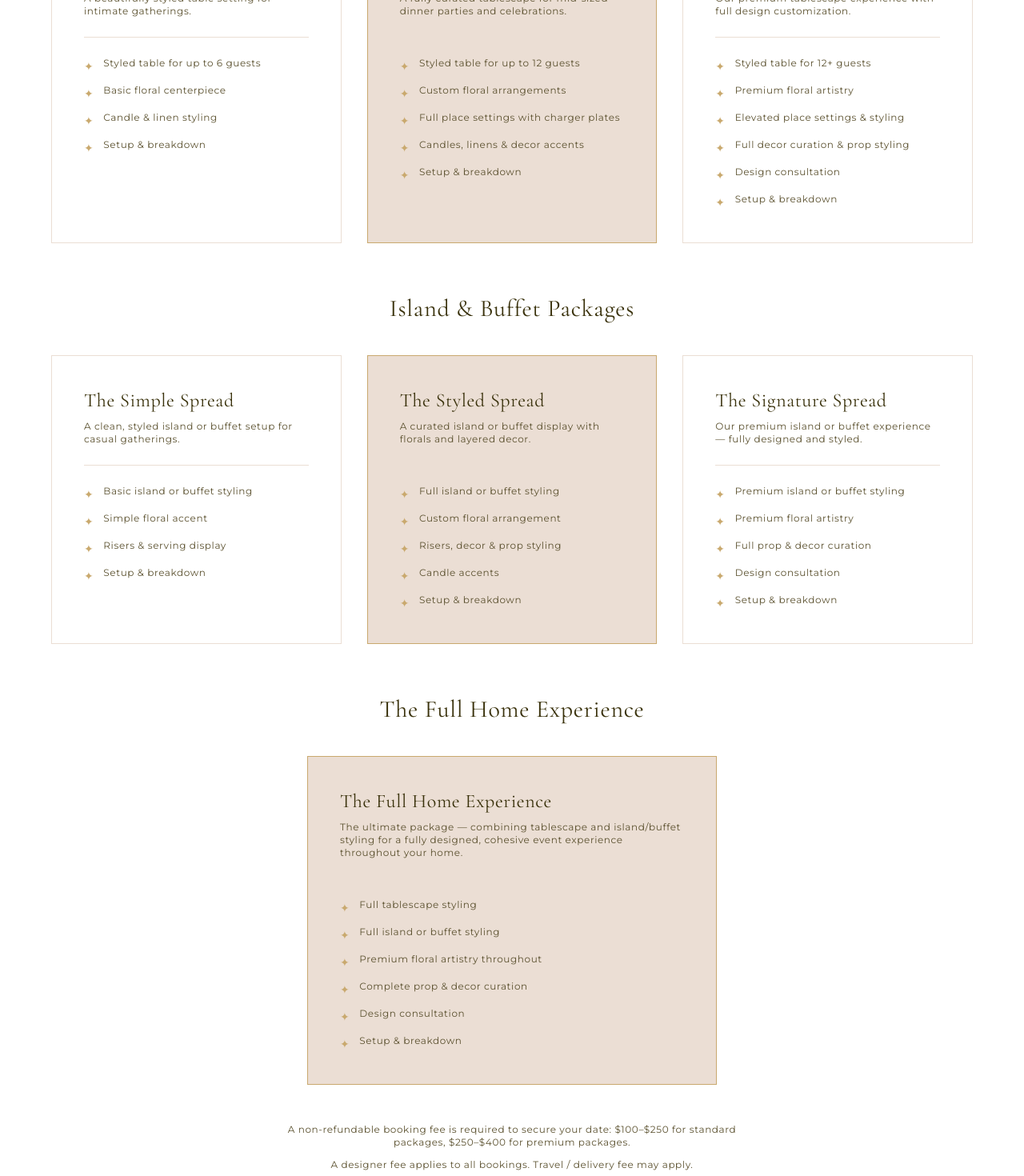
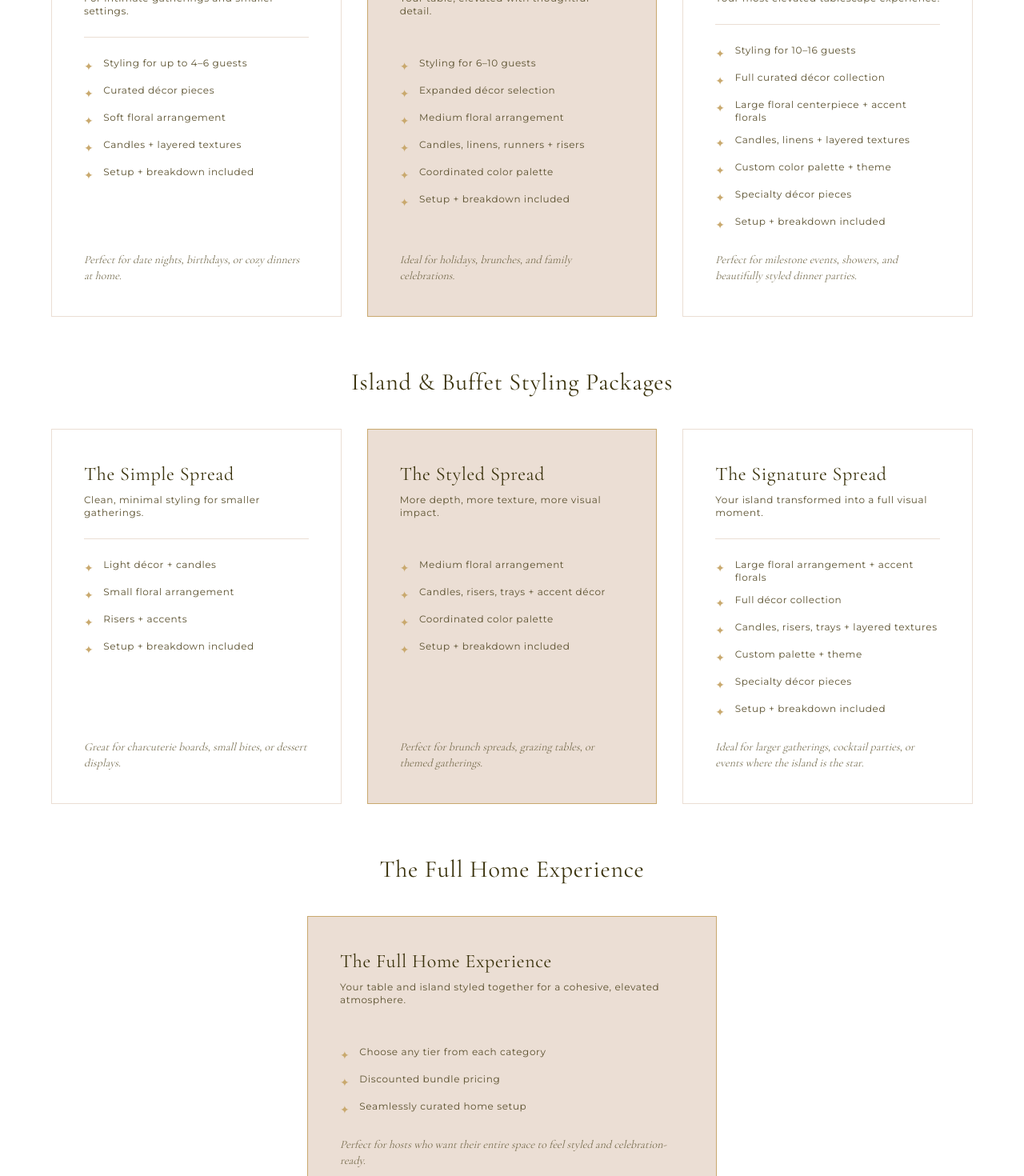
Before and after one commit to eduarduino/fork-and-flower-designs, a Next.js app: page /packages in a window 1280 px wide. Shown: the part 740-2210 px from the top of the page at 80% size. Built offline with nearby package versions, Linux system fonts and the light colour scheme.

Commit message:
Refine package data to match client PDF content

```diff
--- a/src/app/packages/page.tsx
+++ b/src/app/packages/page.tsx
@@ -26,12 +26,13 @@ export default function PackagesPage() {
         <PackageCards />
         <div className="mt-12 mx-auto max-w-xl space-y-3 text-center">
           <p className="font-sans text-xs tracking-wider text-charcoal-light">
-            A non-refundable booking fee is required to secure your date:
-            $100–$250 for standard packages, $250–$400 for premium packages.
+            A non-refundable styling fee is required to secure your event date.
+            This covers design time, planning, and floral sourcing:
+            $100–$250 for smaller events, $250–$400 for premium or larger setups.
           </p>
           <p className="font-sans text-xs tracking-wider text-charcoal-light">
-            A designer fee applies to all bookings. Travel / delivery fee may
-            apply.
+            A designer fee also applies to honor the time and creative work that
+            goes into making your event memorable. Travel / delivery fee may apply.
           </p>
         </div>
       </Section>
--- a/src/components/sections/PackageCards.tsx
+++ b/src/components/sections/PackageCards.tsx
@@ -39,6 +39,12 @@ function PackageCard({ pkg }: { pkg: Package }) {
           </li>
         ))}
       </ul>
+
+      {pkg.perfectFor && (
+        <p className="mt-6 font-serif text-sm italic text-charcoal-light/80">
+          {pkg.perfectFor}
+        </p>
+      )}
     </div>
   );
 }
--- a/src/data/packages.ts
+++ b/src/data/packages.ts
@@ -2,6 +2,7 @@ export interface Package {
   name: string;
   description: string;
   includes: string[];
+  perfectFor?: string;
   highlighted?: boolean;
 }
 
@@ -12,85 +13,95 @@ export interface PackageCategory {
 
 export const packageCategories: PackageCategory[] = [
   {
-    category: "Tablescape Packages",
+    category: "Tablescape Styling Packages",
     packages: [
       {
         name: "The Petite Table",
-        description:
-          "A beautifully styled table setting for intimate gatherings.",
+        description: "For intimate gatherings and smaller settings.",
         includes: [
-          "Styled table for up to 6 guests",
-          "Basic floral centerpiece",
-          "Candle & linen styling",
-          "Setup & breakdown",
+          "Styling for up to 4–6 guests",
+          "Curated décor pieces",
+          "Soft floral arrangement",
+          "Candles + layered textures",
+          "Setup + breakdown included",
         ],
+        perfectFor:
+          "Perfect for date nights, birthdays, or cozy dinners at home.",
       },
       {
         name: "The Gathered Table",
-        description:
-          "A fully curated tablescape for mid-sized dinner parties and celebrations.",
+        description: "Your table, elevated with thoughtful detail.",
         includes: [
-          "Styled table for up to 12 guests",
-          "Custom floral arrangements",
-          "Full place settings with charger plates",
-          "Candles, linens & decor accents",
-          "Setup & breakdown",
+          "Styling for 6–10 guests",
+          "Expanded décor selection",
+          "Medium floral arrangement",
+          "Candles, linens, runners + risers",
+          "Coordinated color palette",
+          "Setup + breakdown included",
         ],
+        perfectFor:
+          "Ideal for holidays, brunches, and family celebrations.",
         highlighted: true,
       },
       {
         name: "The Signature Table",
-        description:
-          "Our premium tablescape experience with full design customization.",
+        description: "Your most elevated tablescape experience.",
         includes: [
-          "Styled table for 12+ guests",
-          "Premium floral artistry",
-          "Elevated place settings & styling",
-          "Full decor curation & prop styling",
-          "Design consultation",
-          "Setup & breakdown",
+          "Styling for 10–16 guests",
+          "Full curated décor collection",
+          "Large floral centerpiece + accent florals",
+          "Candles, linens + layered textures",
+          "Custom color palette + theme",
+          "Specialty décor pieces",
+          "Setup + breakdown included",
         ],
+        perfectFor:
+          "Perfect for milestone events, showers, and beautifully styled dinner parties.",
       },
     ],
   },
   {
-    category: "Island & Buffet Packages",
+    category: "Island & Buffet Styling Packages",
     packages: [
       {
         name: "The Simple Spread",
-        description:
-          "A clean, styled island or buffet setup for casual gatherings.",
+        description: "Clean, minimal styling for smaller gatherings.",
         includes: [
-          "Basic island or buffet styling",
-          "Simple floral accent",
-          "Risers & serving display",
-          "Setup & breakdown",
+          "Light décor + candles",
+          "Small floral arrangement",
+          "Risers + accents",
+          "Setup + breakdown included",
         ],
+        perfectFor:
+          "Great for charcuterie boards, small bites, or dessert displays.",
       },
       {
         name: "The Styled Spread",
-        description:
-          "A curated island or buffet display with florals and layered decor.",
+        description: "More depth, more texture, more visual impact.",
         includes: [
-          "Full island or buffet styling",
-          "Custom floral arrangement",
-          "Risers, decor & prop styling",
-          "Candle accents",
-          "Setup & breakdown",
+          "Medium floral arrangement",
+          "Candles, risers, trays + accent décor",
+          "Coordinated color palette",
+          "Setup + breakdown included",
         ],
+        perfectFor:
+          "Perfect for brunch spreads, grazing tables, or themed gatherings.",
         highlighted: true,
       },
       {
         name: "The Signature Spread",
         description:
-          "Our premium island or buffet experience — fully designed and styled.",
+          "Your island transformed into a full visual moment.",
         includes: [
-          "Premium island or buffet styling",
-          "Premium floral artistry",
-          "Full prop & decor curation",
-          "Design consultation",
-          "Setup & breakdown",
+          "Large floral arrangement + accent florals",
+          "Full décor collection",
+          "Candles, risers, trays + layered textures",
+          "Custom palette + theme",
+          "Specialty décor pieces",
+          "Setup + breakdown included",
         ],
+        perfectFor:
+          "Ideal for larger gatherings, cocktail parties, or events where the island is the star.",
       },
     ],
   },
@@ -99,14 +110,13 @@ export const packageCategories: PackageCategory[] = [
 export const fullHomeExperience: Package = {
   name: "The Full Home Experience",
   description:
-    "The ultimate package — combining tablescape and island/buffet styling for a fully designed, cohesive event experience throughout your home.",
+    "Your table and island styled together for a cohesive, elevated atmosphere.",
   includes: [
-    "Full tablescape styling",
-    "Full island or buffet styling",
-    "Premium floral artistry throughout",
-    "Complete prop & decor curation",
-    "Design consultation",
-    "Setup & breakdown",
+    "Choose any tier from each category",
+    "Discounted bundle pricing",
+    "Seamlessly curated home setup",
   ],
+  perfectFor:
+    "Perfect for hosts who want their entire space to feel styled and celebration-ready.",
   highlighted: true,
 };
```
